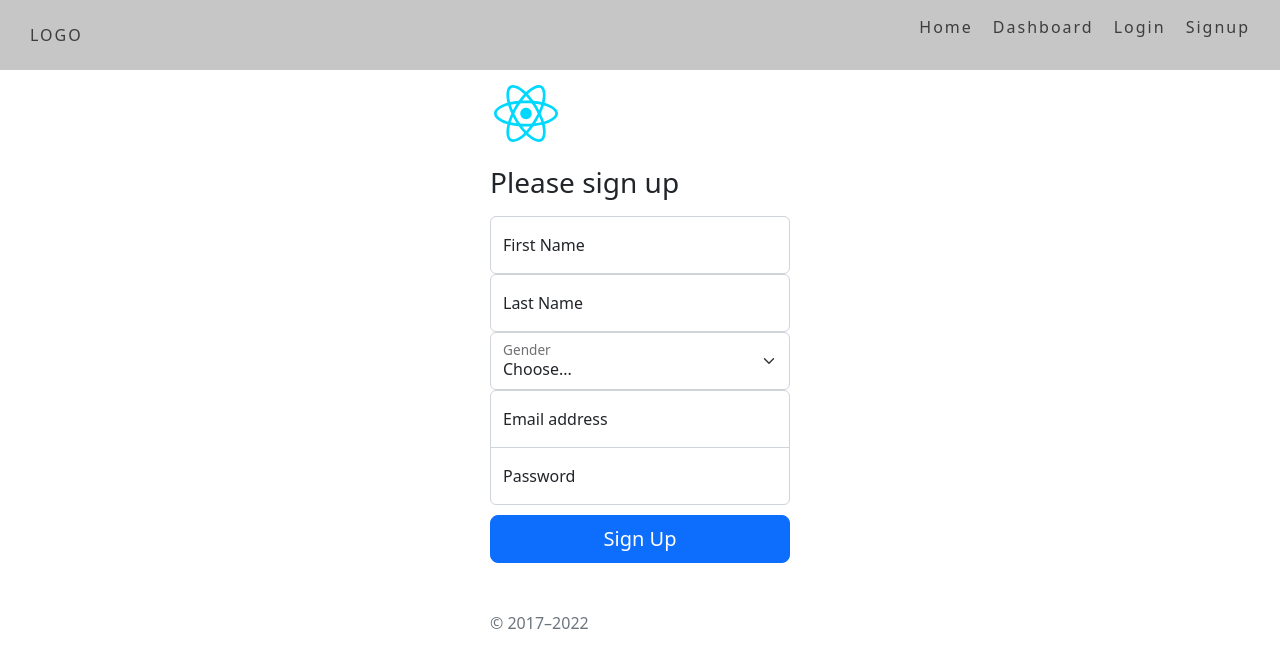
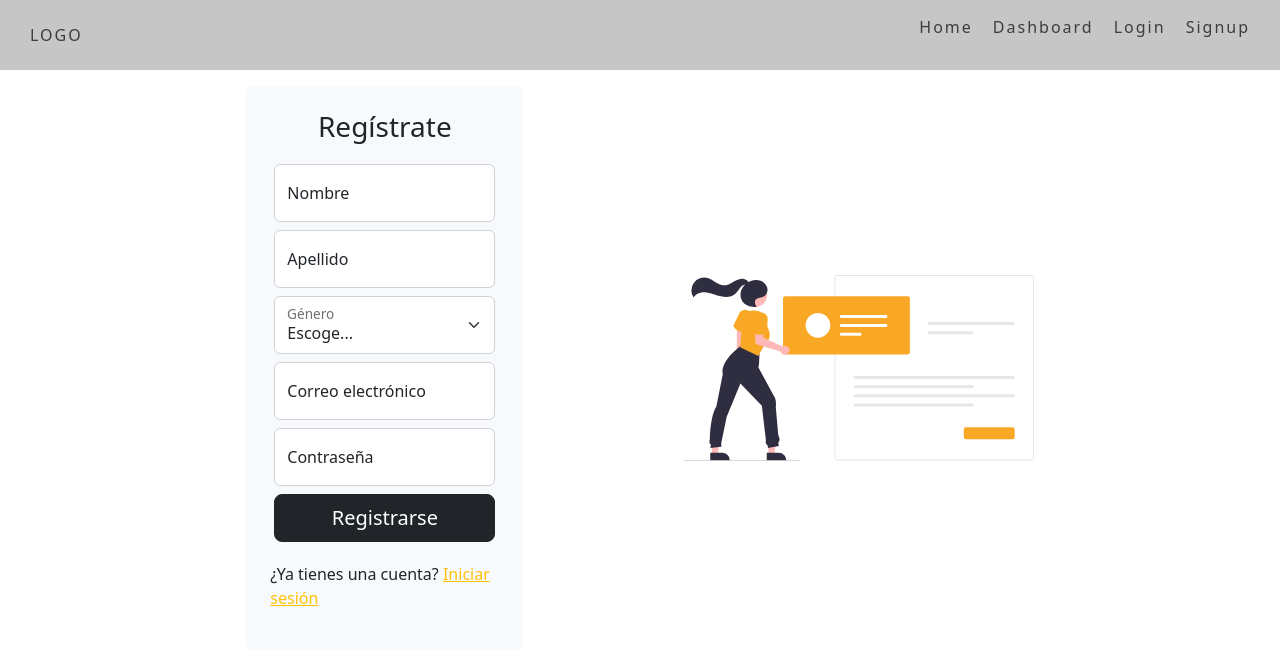
Before and after one commit to iamDaniHdz/DEVF-Frontend-Avanzado, a React (Vite) app in the folder Ecommerce/: page /signup in a window 1280 px wide. Shown: the top 668 px of the page. Built offline with nearby package versions, Linux system fonts and the light colour scheme.

Commit message:
Estilos del Signup, y agregando assets

```diff
--- a/Ecommerce/src/pages/Signup.jsx
+++ b/Ecommerce/src/pages/Signup.jsx
@@ -1,4 +1,3 @@
-import logo from '@/assets/react.svg'
 import useForm from '@/hooks/useForm'
 import { useNavigate } from 'react-router-dom'
 import { registerUserServices } from '@/services/userServices'
@@ -28,11 +27,12 @@ const Signup = () => {
   })
 
   return (
-    <main className='form-signin w-100 m-auto'>
+    <main>
       <form onSubmit={handleSubmit}>
-        <img className='mb-4' src={logo} alt='' width='72' height='57' />
-        <h1 className='h3 mb-3 fw-normal'>Please sign up</h1>
-        <div className='form-floating'>
+        <div className='d-flex align-items-center justify-content-evenly container p-3'>
+          <div className='bg-light d-flex flex-column p-4 rounded w-25'>
+            <h1 className='h3 mb-3 fw-normal text-center'>Regístrate</h1>
+            <div className='form-floating m-1'>
               <input
                 type='text'
                 className='form-control'
@@ -42,10 +42,10 @@ const Signup = () => {
                 value={input.first_name}
                 onChange={handleInputChange}
               />
-          <label htmlFor='first_name'>First Name</label>
+              <label htmlFor='first_name'>Nombre</label>
             </div>
 
-        <div className='form-floating'>
+            <div className='form-floating m-1'>
               <input
                 type='text'
                 className='form-control'
@@ -55,19 +55,19 @@ const Signup = () => {
                 value={input.last_name}
                 onChange={handleInputChange}
               />
-          <label htmlFor='last_name'>Last Name</label>
+              <label htmlFor='last_name'>Apellido</label>
             </div>
 
-        <div className='form-floating'>
+            <div className='form-floating m-1'>
               <select className='form-select' id='gender' name='gender' value={input.gender} onChange={handleInputChange}>
-            <option value=''>Choose...</option>
-            <option value='M'>Male</option>
-            <option value='F'>Female</option>
+                <option value=''>Escoge...</option>
+                <option value='M'>Hombre</option>
+                <option value='F'>Mujer</option>
               </select>
-          <label htmlFor='gender'>Gender</label>
+              <label htmlFor='gender'>Género</label>
             </div>
 
-        <div className='form-floating'>
+            <div className='form-floating m-1'>
               <input
                 type='email'
                 className='form-control'
@@ -77,10 +77,10 @@ const Signup = () => {
                 value={input.email}
                 onChange={handleInputChange}
               />
-          <label htmlFor='email'>Email address</label>
+              <label htmlFor='email'>Correo electrónico</label>
             </div>
 
-        <div className='form-floating'>
+            <div className='form-floating m-1'>
               <input
                 type='password'
                 className='form-control'
@@ -90,13 +90,20 @@ const Signup = () => {
                 value={input.password}
                 onChange={handleInputChange}
               />
-          <label htmlFor='password'>Password</label>
+              <label htmlFor='password'>Contraseña</label>
             </div>
 
-        <button className='w-100 btn btn-lg btn-primary' type='submit'>
-          Sign Up
+            <button className='btn btn-lg btn-dark m-1' type='submit'>
+              Registrarse
             </button>
-        <p className='mt-5 mb-3 text-muted'>© 2017–2022</p>
+
+            <p className='mt-3'>¿Ya tienes una cuenta? <a href='' className='text-warning'>Iniciar sesión</a></p>
+
+          </div>
+          <div className=''>
+            <img className='' src='src/assets/register.svg' alt='' width='350rem' />
+          </div>
+        </div>
       </form>
     </main>
   )
```
Also changed, not shown: Ecommerce/src/assets/login.svg (added), Ecommerce/src/assets/register.svg (added). Lines whose indentation alone changed are shown as unchanged.
